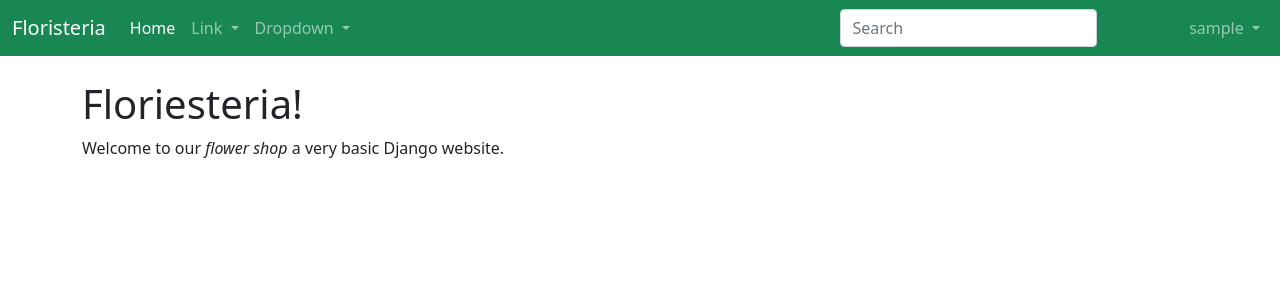
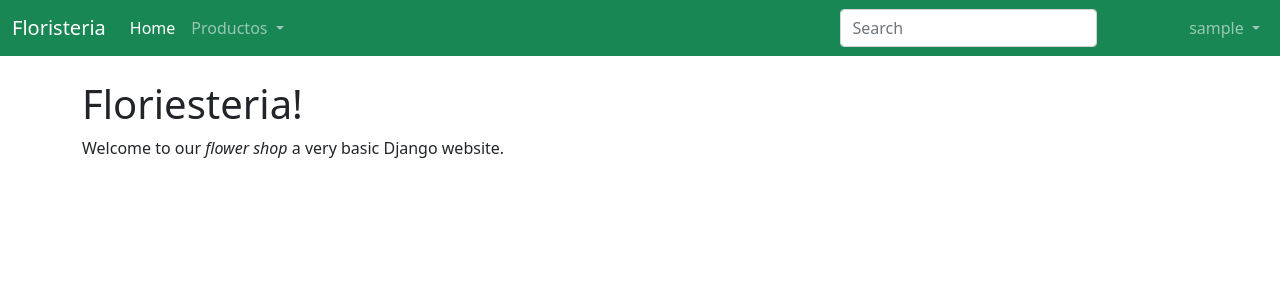
Before and after one commit to dbistuer/Floristeries, a Django app: page / in a window 1280 px wide. Shown: the top 300 px of the page. Run offline with Django 3.2, Linux system fonts and the light colour scheme; the visitor is signed in with stand-in values (Sample User, id 1); some libraries are stand-ins or nearby versions.

Commit message:
Add diferent view for diferent user

```diff
--- a/hub/templates/base.html
+++ b/hub/templates/base.html
@@ -21,27 +21,19 @@
         </li>
         <li class="nav-item dropdown">
           <a class="nav-link dropdown-toggle" href="#" id="navbarDropdown" role="button" data-bs-toggle="dropdown" aria-expanded="false">
-            Link
+            Productos
           </a>
           <ul class="dropdown-menu" aria-labelledby="navbarDropdown">
+              {% if user.tipo == 'FL'%}
+            <li><a class="dropdown-item" href="/hub/product/add">Product Add</a></li>
+            <li><a class="dropdown-item" href="/hub/stock/add">Stock Add</a></li>
+            <li><a class="dropdown-item" href="/hub/stock/edit">Stock edit</a></li>
+              {% else %}
             <li><a class="dropdown-item" href="#">Compra</a></li>
             <li><a class="dropdown-item" href="/hub/product/list">Product List</a></li>
-            <li><hr class="dropdown-divider"></li>
-            <li><a class="dropdown-item" href="/hub/product/add">Product Add</a></li>
+              {% endif %}
           </ul>
-        </li>
-        <li class="nav-item dropdown">
-          <a class="nav-link dropdown-toggle" href="#" id="navbarDropdown" role="button" data-bs-toggle="dropdown" aria-expanded="false">
-            Dropdown
-          </a>
-          <ul class="dropdown-menu" aria-labelledby="navbarDropdown">
-            <li><a class="dropdown-item" href="#">Action</a></li>
-            <li><a class="dropdown-item" href="#">Another action</a></li>
-            <li><hr class="dropdown-divider"></li>
-            <li><a class="dropdown-item" href="#">Something else here</a></li>
-          </ul>
-        </li>
-      </ul>
+        </ul>
       <form class="d-flex">
         <input class="form-control me-2" type="search" placeholder="Search" name="name" aria-label="Search">
         <button class="btn btn-outline-success" type="submit">Search</button>
@@ -57,12 +49,11 @@
               </a>
           <ul class="dropdown-menu" aria-labelledby="navbarDropdown">
               {% if user.is_authenticated %}
-            <li><a class="dropdown-item" href="{% url 'profile' %}">Show User</a></li>
-            <li><a class="dropdown-item" href="{% url 'edit_profile' %}">Edit</a></li>
+            <li><a class="dropdown-item" href="/profile/">Edit</a></li>
             <li><hr class="dropdown-divider"></li>
-            <li><a class="dropdown-item list-group-item-danger" href="{% url 'logout' %}">Logout</a></li>
+            <li><a class="dropdown-item list-group-item-danger" href="/user/logout">Logout</a></li>
               {% else %}
-            <li><a class="dropdown-item" href="{% url 'login' %}">Login</a></li>
+            <li><a class="dropdown-item" href="/user/login">Login</a></li>
               {% endif %}
         </ul>
           </li>
--- a/hub/views.py
+++ b/hub/views.py
@@ -106,7 +106,7 @@ def SignIn(request):
                     phone=phone, adreca=adress, CP=CP, ciutat=ciutat, tipo=tipo)
         user.set_password(password)
         user.save()
-        client = Client(user=user,DNI=DNI)
+        client = Client(user=user, DNI=DNI)
         client.save()
         return redirect('login')
 
@@ -152,7 +152,7 @@ def edit_profile(request):
         alias = request.POST['alias']
         cardNumber = request.POST['cardNumber']
 
-        error = validate_data(DNI, cardNumber, phone)
+        error = validate_data(DNI,phone)
         if error:
             json = {'error': error, 'register': False}
             return render(request, 'registration/InvalidValues.html', json)
@@ -162,7 +162,7 @@ def edit_profile(request):
                 json = {'error': 'Username already exist, you will have to choose another one.', 'register': False}
                 return render(request, 'registration/InvalidValues.html', json)
             user.username = alias
-        if name:
+        if first_name:
             user.first_name = first_name
         if email:
             user.email = email
@@ -170,15 +170,11 @@ def edit_profile(request):
             client.telephone = phone
         if adreca and client.adreca != adreca:
             client.adreca = adreca
-
-
         user.save()
 
         if DNI:
             client.DNI = DNI
         if cardNumber:
             client.cardNumber = cardNumber
-
-
         client.save()
         return redirect('profile')
```
